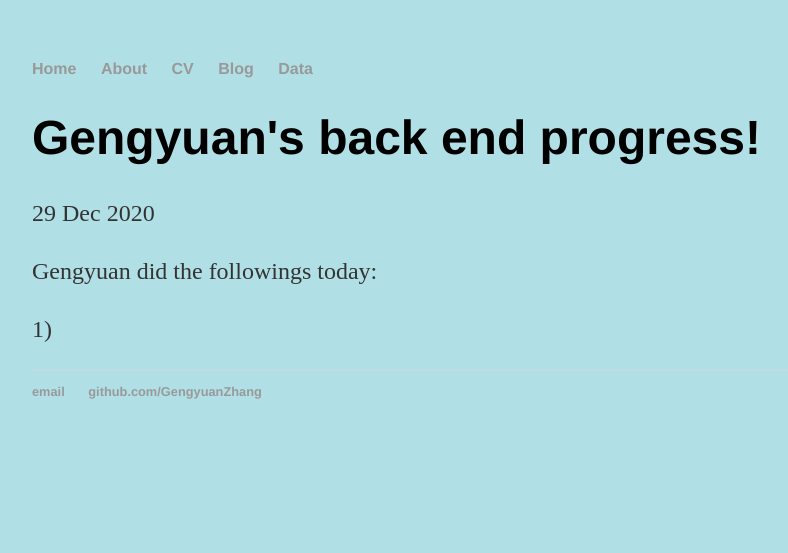
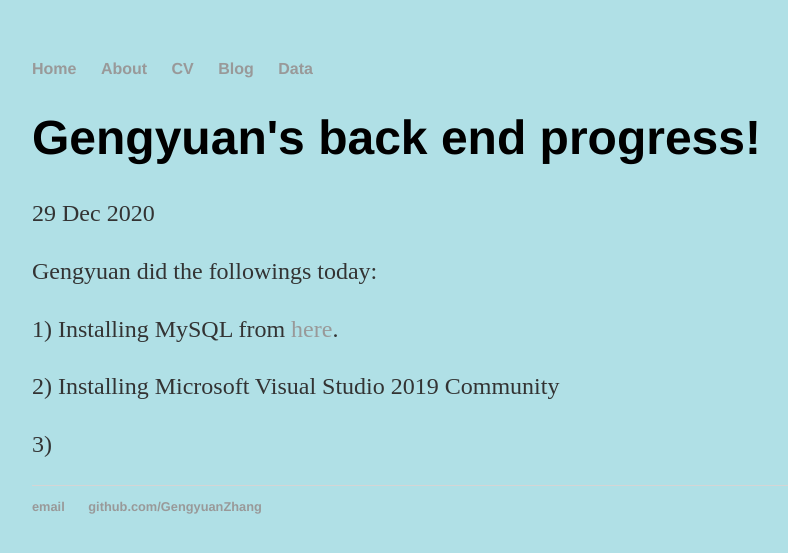
Before and after one commit to GengyuanZhang/GengyuanZhang.github.io, a Jekyll site: the page built from _posts/2020-12-29-gengyuan-zhang-back-end-progress.md, in a window 1280 px wide. Shown: the top 553 px of the page, without its empty margins (160-948 px from the left). Built offline with Jekyll 4.4.1, drawn with Linux system fonts in a browser that asks for light colours.

Commit message:
Update 2020-12-29-gengyuan-zhang-back-end-progress.md

```diff
--- a/_posts/2020-12-29-gengyuan-zhang-back-end-progress.md
+++ b/_posts/2020-12-29-gengyuan-zhang-back-end-progress.md
@@ -6,4 +6,8 @@ date: 2020-12-29
 
 Gengyuan did the followings today:
 
-1)
+1) Installing MySQL from [here](https://dev.mysql.com/doc/refman/8.0/en/windows-installation.html).
+
+2) Installing Microsoft Visual Studio 2019 Community
+
+3)
```
